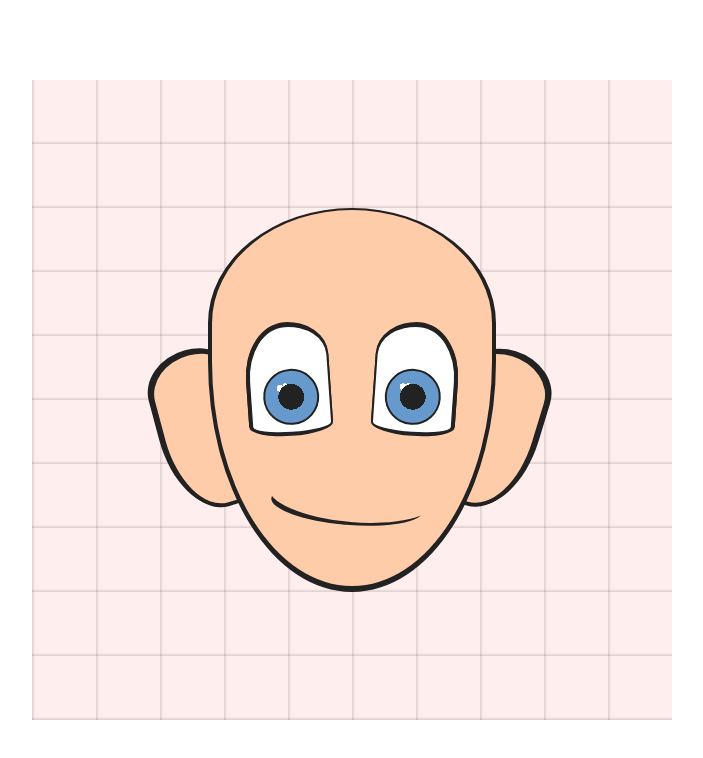
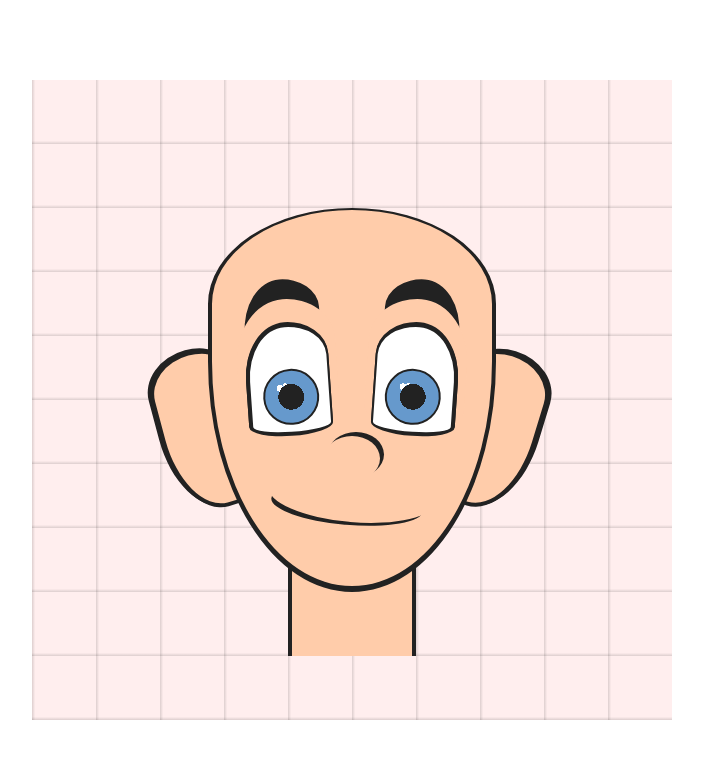
Before and after one commit to shubhamraichandel/lampoon, a plain HTML site: page index.html in a window 1280 px wide. Shown: the whole page, without its empty margins (288-991 px from the left). Drawn offline with Linux system fonts and the light colour scheme.

Commit message:
added eyebrows, nose and neck

```diff
--- a/index.html
+++ b/index.html
@@ -11,6 +11,7 @@
     <div class="cartoon">
       <div class="ear"></div>
       <div class="ear"></div>
+      <div class="neck"></div>
       <div class="face">
         <div class="eye">
           <div class="pupil"></div>
@@ -18,6 +19,7 @@
         <div class="eye">
           <div class="pupil"></div>
         </div>
+        <div class="nose"></div>
         <div class="mouth"></div>
       </div>
     </div>
--- a/style.css
+++ b/style.css
@@ -30,7 +30,7 @@
   left: 50%;
   top: 20%;
   transform: translate(-50%, 0);
-  border-radius: 100% / 60% 60% 120% 120%;
+  border-radius: 100% / 50% 50% 120% 120%;
   border: 0.5vmin solid;
   border-bottom-width: 0.85vmin;
   border-top-width: 0.33vmin;
@@ -75,7 +75,8 @@
   border-radius: 100% / 100% 60% 20% 20%;
   overflow: hidden;
   transform: rotate(-4deg);
-  box-shadow: 0 -0.125vmin;
+  box-shadow: 0 -0.125vmin, /* eyebrows */ 0 -2vmin 0 1vmin var(--skin),
+    -0.25vmin -6vmin 0 -0.5vmin;
 }
 
 .eye + .eye {
@@ -100,3 +101,24 @@
 .eye + .eye .pupil {
   transform: scaleX(-1);
 }
+
+.nose {
+  width: 20%;
+  height: 12%;
+  border-radius: 50%;
+  top: 60%;
+  left: 50%;
+  transform: translate(-50%, 0);
+  box-shadow: 0.5vmin -0.5vmin;
+}
+
+.neck {
+  background: var(--skin);
+  width: 20%;
+  height: 20%;
+  top: 70%;
+  left: 50%;
+  transform: translate(-50%);
+  border: 0.5vmin solid;
+  border-bottom: 0;
+}
```
